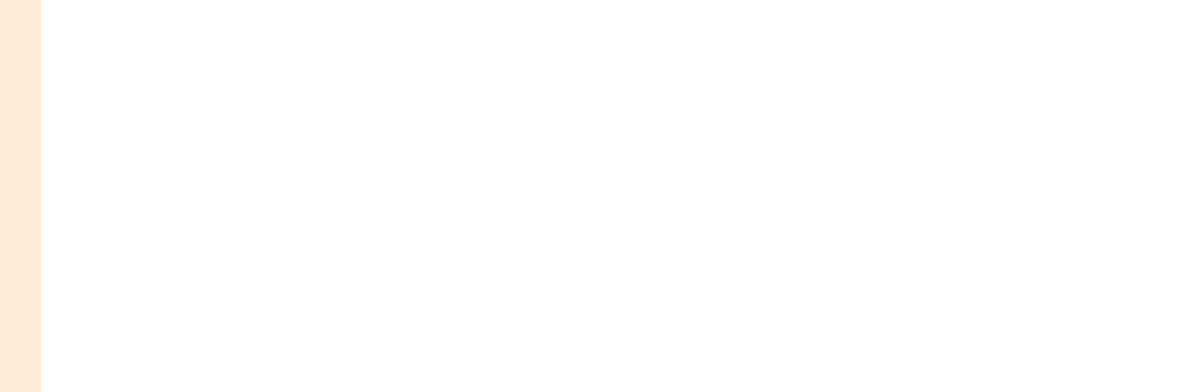
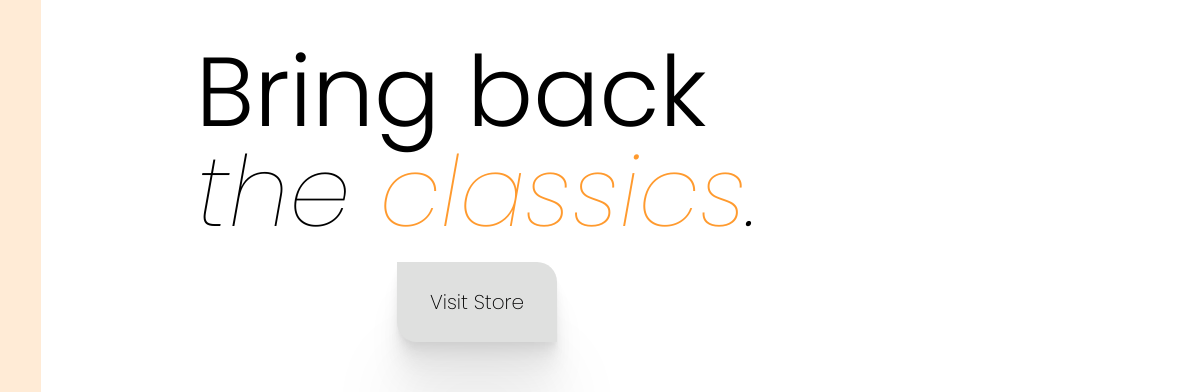
Before and after one commit to DelroyBrown28/ClassicCars, a plain HTML site: page index.html in a window 1280 px wide. Shown: the part 258-650 px from the top of the page, 101-1280 px from the left. Drawn offline with Linux system fonts and the light colour scheme.

Commit message:
left section complete

```diff
--- a/index.html
+++ b/index.html
@@ -28,9 +28,7 @@
 
     <div class="topWrap">
         <small class="logo-text">California <span class="orange-text">Classics</span>.</small>
-
         <div class="topNavBar">
-
             <ul class="menu">
                 <li><i class="fas fa-bullseye"></i> Gallery</li>
                 <li class="events"><i class="fas fa-bullseye"></i> Events</li>
@@ -41,6 +39,13 @@
 
     </div>
 
+    <div class="leftContents">
+        <h1 class="main-title">Bring back<br><em>the<span class="orange-text"> classics</span>.</em></h1>
+        <div class="visitStoreButton">Visit Store</div>
+    </div>
+
+
+
 </body>
 
 </html>
--- a/main.css
+++ b/main.css
@@ -5,6 +5,7 @@ html {
     margin: 0;
     font-family: 'Poppins';
     display: flex;
+    overflow: hidden;
 }
 
 .sideBar,
@@ -12,7 +13,10 @@ html {
 .twitterIcon,
 .instagramIcon,
 .iconWrap,
-.topWrap {
+.topWrap,
+.leftContents,
+.visitStoreButton,
+.storeButtonWrap {
     display: flex;
     align-items: center;
     justify-content: center;
@@ -122,3 +126,38 @@ li {
     font-size: 23px;
     color: #FF9A2E48;
 }
+
+.leftContents {
+    position: absolute;
+    width: 860px;
+    height: 100%;
+    left: 148px;
+
+}
+
+.main-title {
+    position: absolute;
+    font-weight: 300;
+    line-height: 100px;
+    font-size: 98px;
+    margin: 0;
+}
+
+.visitStoreButton {
+    position: absolute;
+    height: 80px;
+    width: 160px;
+    background-color: #DFE0DF;
+    bottom: 200px;
+    border-top-right-radius: 20px;
+    border-bottom-left-radius: 20px;
+    font-weight: 100;
+    font-size: 20px;
+    box-shadow:
+        0 2.8px 2.2px rgba(0, 0, 0, 0.02),
+        0 6.7px 5.3px rgba(0, 0, 0, 0.028),
+        0 12.5px 10px rgba(0, 0, 0, 0.035),
+        0 22.3px 17.9px rgba(0, 0, 0, 0.042),
+        0 41.8px 33.4px rgba(0, 0, 0, 0.05),
+        0 100px 80px rgba(0, 0, 0, 0.07);
+}
```
Also changed, not shown: images/storebutton.png (added).
